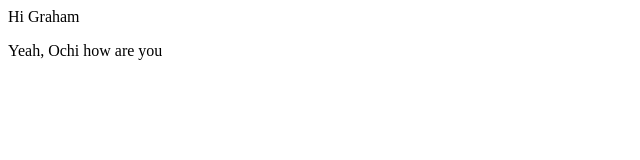
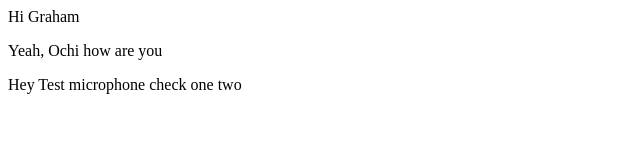
Before and after one commit to OchirnyamB/Revii-, a plain HTML site: page index.html in a window 1280 px wide. Shown: the whole page, without its empty margins (0-640 px from the left). Drawn offline with Linux system fonts and the light colour scheme.

Commit message:
Test Change

```diff
--- a/index.html
+++ b/index.html
@@ -4,5 +4,7 @@
 
     <p>Yeah, Ochi how are you </p>
 
+
+    <p>Hey Test microphone check one two</p>
 </body>
 </html>
```
